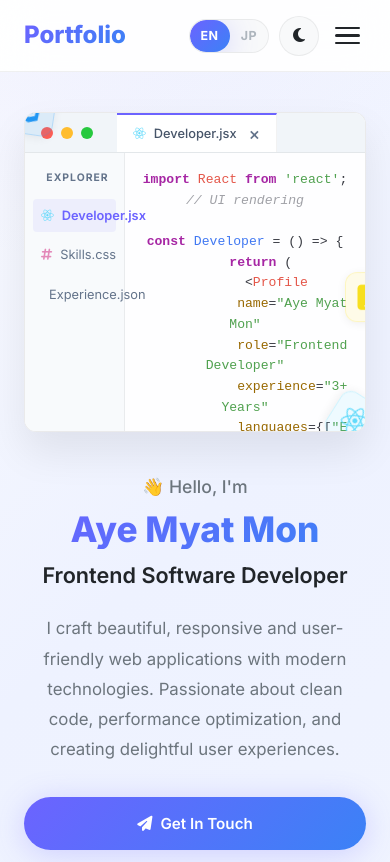
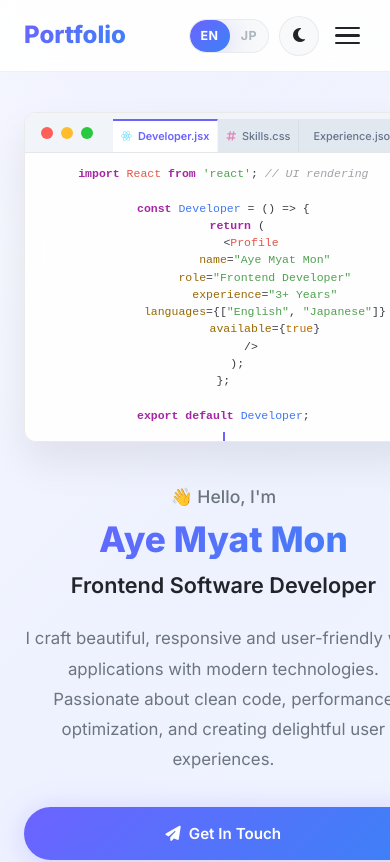
Before and after one commit to ashein-codethedreams/My-Portfolio, a Next.js app: page / in a window 390 px wide. Shown: the top 862 px of the page. Built offline with nearby package versions, Linux system fonts and the light colour scheme.

Commit message:
fix responsiveness

```diff
--- a/components/CodeMockup.jsx
+++ b/components/CodeMockup.jsx
@@ -22,18 +22,22 @@ export default function CodeMockup() {
                     <span className={`${styles.dot} ${styles.maximize}`}></span>
                 </div>
                 <div className={styles.tabContainer}>
-                    <div className={styles.tab}>
-                        <i className={activeFile === 'Developer.jsx' ? 'fab fa-react' : activeFile === 'Skills.css' ? 'fas fa-hashtag' : 'fas fa-braces'}
-                           style={{ color: activeFile === 'Developer.jsx' ? '#61dafb' : activeFile === 'Skills.css' ? '#e389b9' : '#ffd54f' }}></i>
-                        <span>{activeFile}</span>
-                        <span className={styles.closeTab}>×</span>
-                    </div>
+                    {files.map(file => (
+                        <div
+                            key={file.name}
+                            className={`${styles.tab} ${activeFile === file.name ? styles.activeTab : ''}`}
+                            onClick={() => setActiveFile(file.name)}
+                        >
+                            <i className={file.icon} style={{ color: file.color }}></i>
+                            <span>{file.name}</span>
+                        </div>
+                    ))}
                 </div>
             </div>
 
             {/* IDE Workspace */}
             <div className={styles.ideWorkspace}>
-                {/* Sidebar */}
+                {/* Sidebar Explorer (Hidden on mobile) */}
                 <div className={styles.ideSidebar}>
                     <div className={styles.sidebarTitle}>EXPLORER</div>
                     <ul className={styles.fileList}>
--- a/components/CodeMockup.module.css
+++ b/components/CodeMockup.module.css
@@ -47,7 +47,7 @@
 .windowControls {
     display: flex;
     gap: 8px;
-    margin-right: 24px;
+    margin-right: 20px;
 }
 
 .dot {
@@ -61,42 +61,54 @@
 .minimize { background: #ffbd2e; }
 .maximize { background: #27c93f; }
 
-/* Tabs */
+/* Tab Container */
 .tabContainer {
     display: flex;
     height: 100%;
+    align-items: flex-end;
 }
 
 .tab {
     display: flex;
     align-items: center;
-    gap: 8px;
-    background: rgba(13, 20, 38, 0.85);
-    padding: 0 16px;
-    font-size: 0.8rem;
-    color: #94a3b8;
-    border-right: 1px solid rgba(255, 255, 255, 0.05);
-    border-top: 2px solid var(--primary-start);
-    height: 100%;
+    gap: 6px;
+    background: rgba(8, 12, 24, 0.5);
+    padding: 0 12px;
+    font-size: 0.72rem;
+    color: #64748b;
+    border-right: 1px solid rgba(255, 255, 255, 0.04);
+    height: 85%;
+    cursor: pointer;
     font-weight: 500;
+    transition: all 0.2s;
+    border-top: 2px solid transparent;
 }
 
 [data-theme="light"] .tab {
-    background: #FFFFFF;
-    color: #475569;
-    border-right: 1px solid rgba(0, 0, 0, 0.05);
+    background: #E2E8F0;
+    color: #64748b;
+    border-right: 1px solid rgba(0, 0, 0, 0.04);
 }
 
-.closeTab {
-    font-size: 1.1rem;
-    color: #64748b;
-    cursor: pointer;
-    margin-left: 4px;
-    transition: color 0.2s;
+.tab:hover {
+    background: rgba(13, 20, 38, 0.4);
+    color: #94a3b8;
 }
 
-.closeTab:hover {
-    color: #f1f5f9;
+[data-theme="light"] .tab:hover {
+    background: #F1F5F9;
+}
+
+.activeTab {
+    background: rgba(13, 20, 38, 0.85) !important;
+    color: #f1f5f9 !important;
+    border-top-color: var(--primary-start);
+    font-weight: 600;
+}
+
+[data-theme="light"] .activeTab {
+    background: #FFFFFF !important;
+    color: var(--primary-start) !important;
 }
 
 /* Workspace layout */
@@ -133,7 +145,7 @@
     list-style: none;
     display: flex;
     flex-direction: column;
-    gap: 6px;
+    gap: 4px;
 }
 
 .fileItem {
@@ -141,7 +153,7 @@
     align-items: center;
     gap: 8px;
     padding: 6px 8px;
-    font-size: 0.8rem;
+    font-size: 0.75rem;
     color: #94a3b8;
     border-radius: 4px;
     cursor: pointer;
@@ -178,7 +190,7 @@
     padding: 16px;
     display: flex;
     gap: 12px;
-    overflow-y: auto;
+    overflow: auto;
     font-family: 'Consolas', 'Courier New', Courier, monospace;
 }
 
@@ -187,7 +199,7 @@
     flex-direction: column;
     align-items: flex-end;
     gap: 4px;
-    font-size: 0.8rem;
+    font-size: 0.78rem;
     color: #475569;
     user-select: none;
     line-height: 1.5;
@@ -200,10 +212,9 @@
 
 .codeContent {
     margin: 0;
-    font-size: 0.82rem;
+    font-size: 0.8rem;
     line-height: 1.5;
-    white-space: pre-wrap;
-    word-break: break-all;
+    white-space: pre; /* Keep code format clean, no ugly mid-word wrapping */
     font-family: inherit;
 }
 
@@ -320,16 +331,38 @@
     background: rgba(0, 0, 0, 0.08);
 }
 
-@media (max-width: 480px) {
+/* Mobile Media Queries */
+@media (max-width: 540px) {
     .ideContainer {
-        height: 320px;
+        height: 330px;
     }
 
     .ideWorkspace {
-        grid-template-columns: 100px 1fr;
+        grid-template-columns: 1fr; /* Hide sidebar list layout */
+    }
+
+    .ideSidebar {
+        display: none; /* Hide sidebar completely */
+    }
+
+    .tab {
+        padding: 0 8px;
+        font-size: 0.68rem;
     }
 
     .lineNumbers {
-        display: none;
+        display: none; /* Give more horizontal room */
+    }
+
+    .editorArea {
+        padding: 12px;
+    }
+
+    .codeContent {
+        font-size: 0.72rem;
+    }
+
+    .techBadge {
+        display: none; /* Hide floating absolute elements on small viewports */
     }
 }
```
